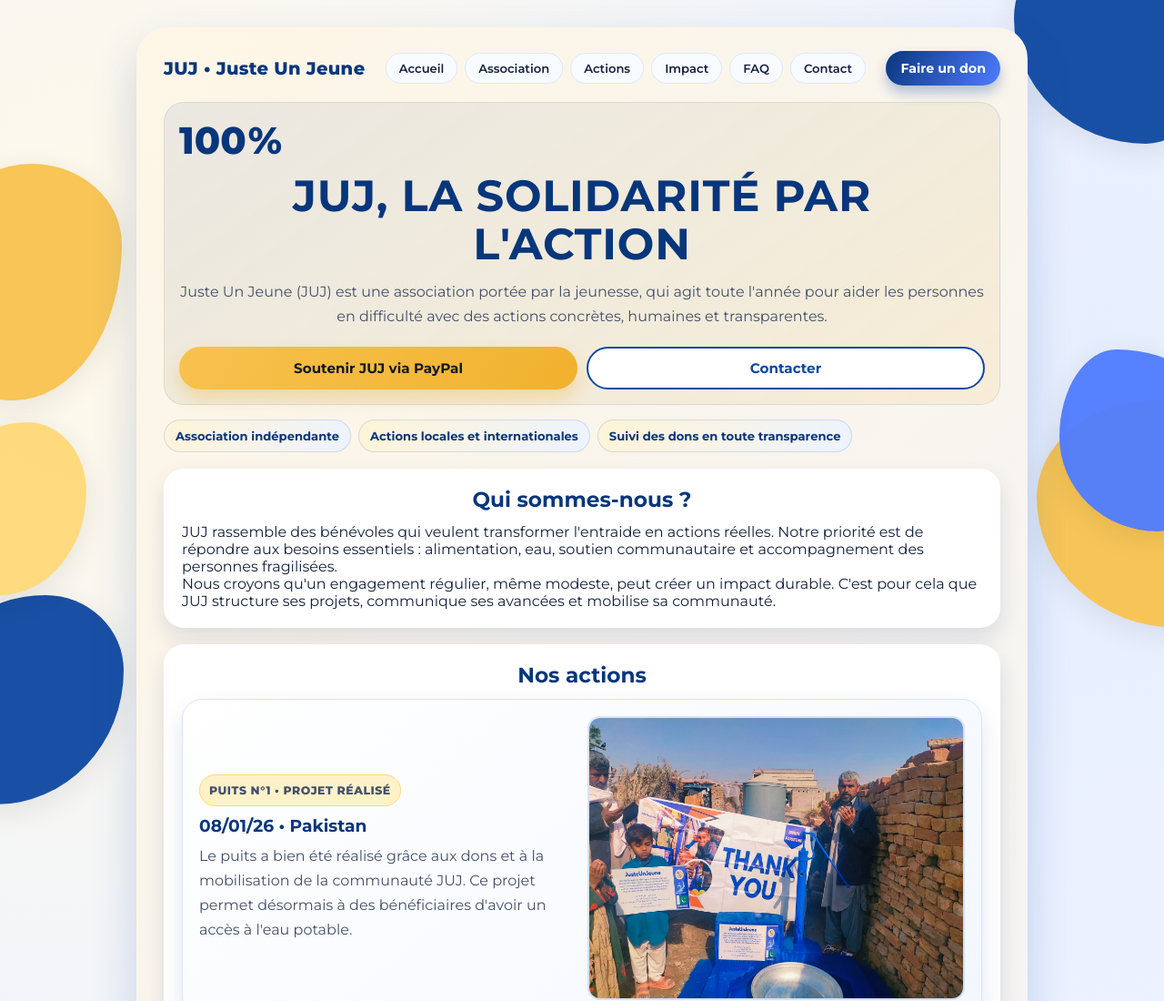
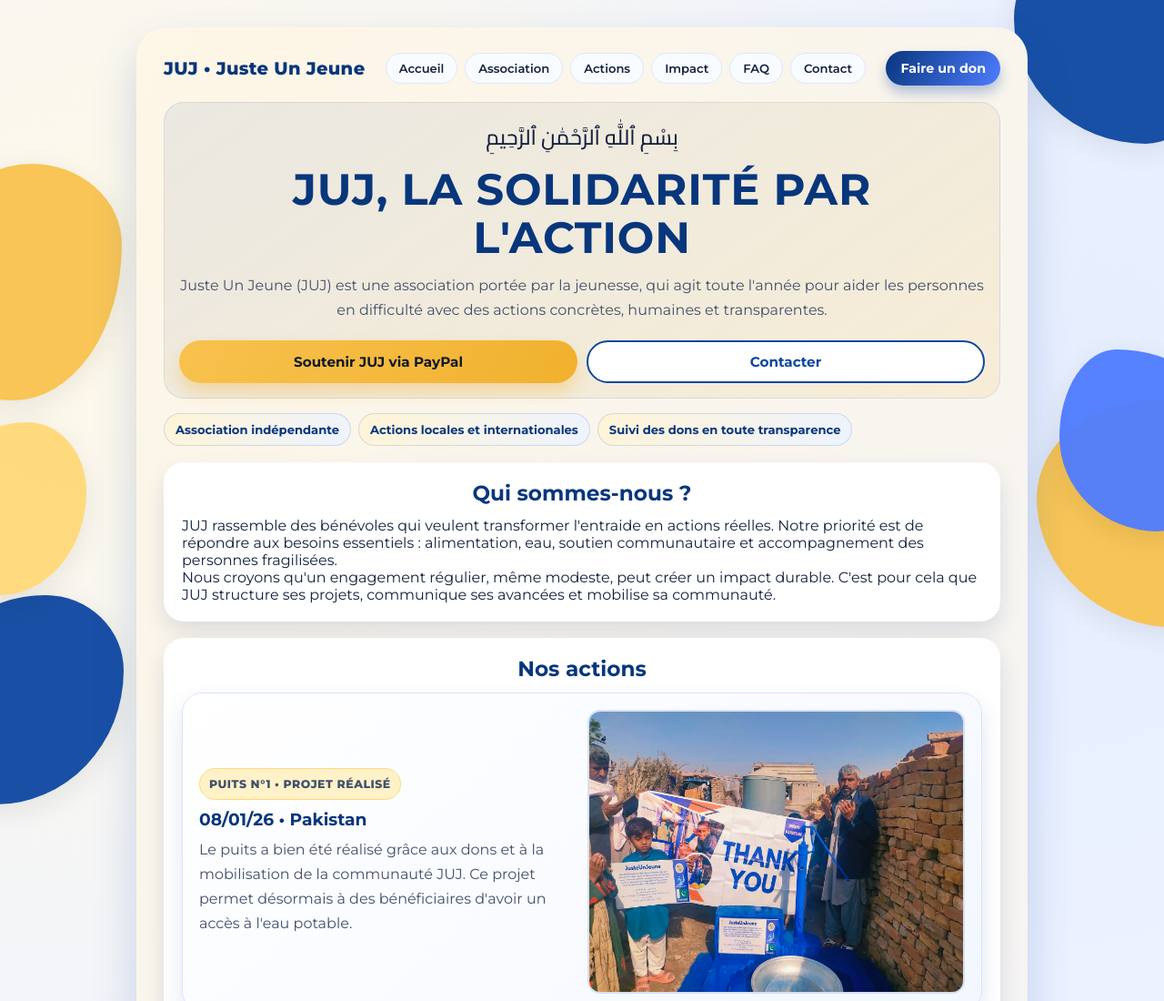
Before and after one commit to hedy-lemkacher/JustUnJeune, a website: page index.html in a window 1280 px wide. Shown: the top 1100 px of the page at 91% size. Drawn offline with Linux system fonts and the light colour scheme.

Commit message:
Nouvelle mise à jour de index

```diff
--- a/index.html
+++ b/index.html
@@ -32,7 +32,7 @@
       </header>
 
       <section class="hero-panel reveal">
-          <p class="big-number stat big-number-percent" data-target="100">0</p>
+        <p class="basmala">بِسْمِ ٱللَّٰهِ ٱلرَّحْمَٰنِ ٱلرَّحِيمِ</p>
         <h1>JUJ, la solidarité par l'action</h1>
         <p class="lead">
           Juste Un Jeune (JUJ) est une association portée par la jeunesse,
```
